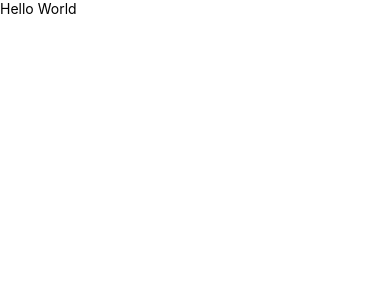
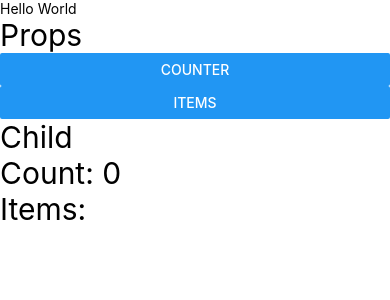
Before and after one commit to qaimraza21/react-native, a React Native app: screen / in a window 390 px wide. Shown: the top 300 px of the page. Built offline with nearby package versions, Linux system fonts and the light colour scheme.

Commit message:
Add Props, Child, and OnPress components; update App to include Props

```diff
--- a/App.jsx
+++ b/App.jsx
@@ -1,10 +1,16 @@
 import { View, Text } from "react-native";
 import React from "react";
+//import OnPress from "./src/components/OnPress";
+//import UseStateHook from "./src/components/UseStateHook";
+import Props from "./src/components/Props"
 
 const App = () => {
   return (
     <View>
       <Text>Hello World</Text>
+      {/* <OnPress /> */}
+      {/*<UseStateHook /> */}
+      <Props />
     </View>
   );
 }
--- /dev/null
+++ b/src/components/Child.jsx
@@ -0,0 +1,16 @@
+import { View, Text } from 'react-native'
+import React from 'react'
+
+const Child = (props) => {
+    let count = props.data;
+    let item = props.item;
+  return (
+    <View>
+      <Text style={{fontSize: 30}}>Child</Text>
+      <Text style={{fontSize: 30}}>Count: {count}</Text>
+      <Text style={{fontSize: 30}}>Items: {item}</Text>
+    </View>
+  )
+}
+
+export default Child
--- /dev/null
+++ b/src/components/OnPress.jsx
@@ -0,0 +1,21 @@
+import { View, Text } from 'react-native'
+import React from 'react'
+import { Button } from 'react-native/types_generated/index'
+
+const OnPress = () => {
+    const getName = (name)=>{
+        console.log(name);
+    };
+  return (
+    <View>
+      <Text style={{ fontSize: 30}}>OnPress</Text>
+      <Button
+        title='Press'
+        OnPress={() => getName('Qaim')}
+
+      />
+    </View>
+  )
+}
+
+export default OnPress
--- /dev/null
+++ b/src/components/Props.jsx
@@ -0,0 +1,25 @@
+import { View, Text, Button } from 'react-native'
+import React, { useState } from 'react'
+import Child from './Child';
+
+const Props = () => {
+    const [count, setCount] = useState(0);
+    const [item, setItems] = useState(0);
+
+  return (
+    <View>
+      <Text style={{ fontSize: 30 }}>Props</Text>
+      <Button
+         title='Counter'
+         onPress={() => setCount(count + 1)}
+      />
+      <Button
+         title='Items'
+         onPress={() => setItems(item + 10)}
+      />
+      <Child data={count} items={item}/>
+    </View>
+  )
+}
+
+export default Props
--- /dev/null
+++ b/src/components/UseStateHook.jsx
@@ -0,0 +1,23 @@
+import { View, Text, Button } from 'react-native'
+import React, { useState } from 'react'
+
+const UseStateHook = () => {
+    const [name, setName] = useState('Qaim');
+    const updateName = ()=>{
+        setName('Raza');
+    }
+  return (
+    <View>
+      <Text style={{ fontSize: 30 }}>UseStateHook</Text>
+      <Text style={{ fontSize: 30 }}>Name: {name}</Text>
+
+      <Button
+         title='Press'
+         onPress={updateName}
+      />
+
+    </View>
+  )
+}
+
+export default UseStateHook
```
